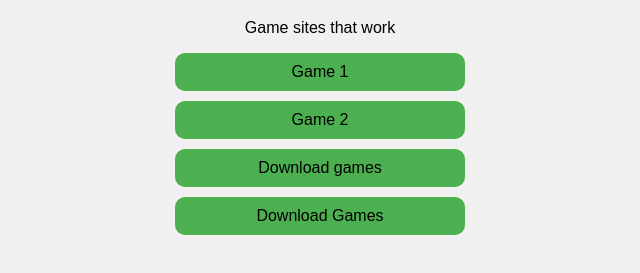
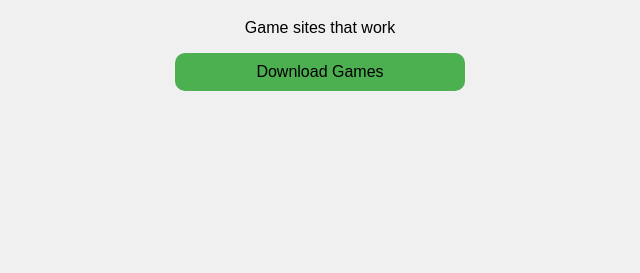
Before and after one commit to Frosted-flakes67/Frosted-flakes67, a plain HTML site: page index.html in a window 1280 px wide. Shown: the part 61-334 px from the top of the page, without its empty margins (320-960 px from the left). Drawn offline with Linux system fonts and the light colour scheme.

Commit message:
Update index.html

```diff
--- a/index.html
+++ b/index.html
@@ -22,10 +22,6 @@
   <h1>Frosted Flakes Hub</h1>
   <p>Game sites that work</p>
 
-  <a class="link" href="https://example.com/game1" target="_blank">Game 1</a>
-  <a class="link" href="https://example.com/game2" target="_blank">Game 2</a>
-  <a class="link" href="https://example.com/files.zip" target="_blank">Download games</a>
-
 </body>
 </html>
 <a class="link" href="downloads.html">Download Games</a>
```
